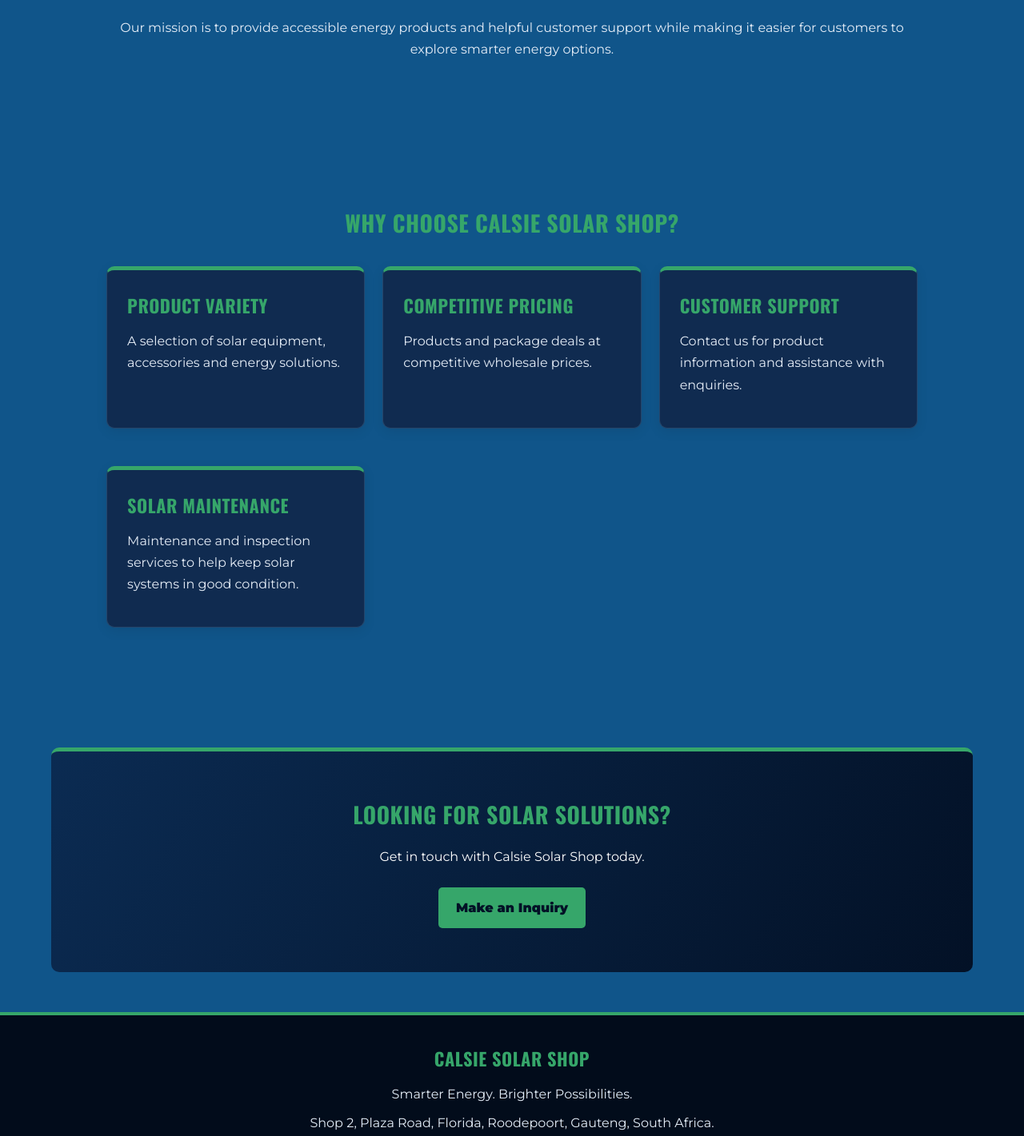
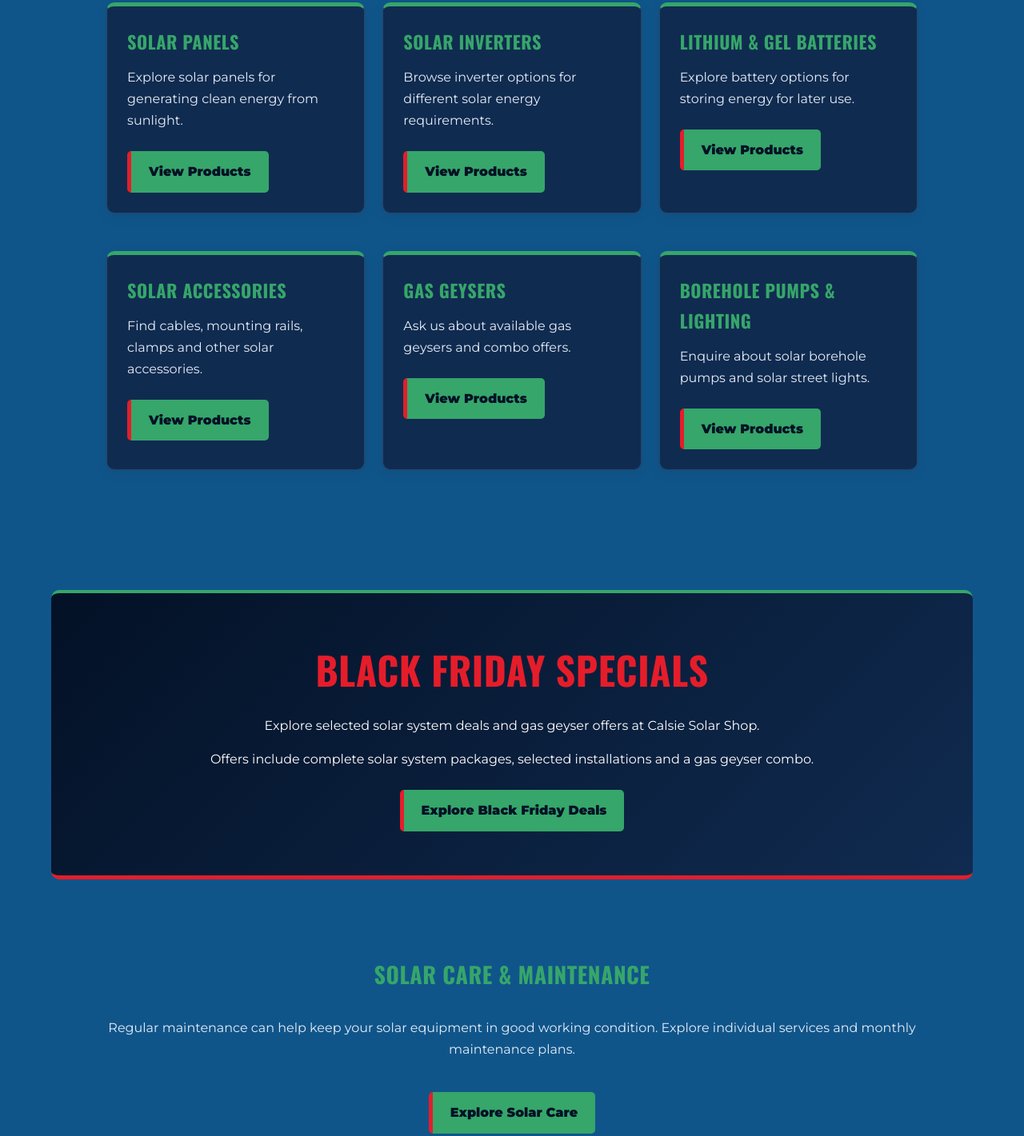
Before and after one commit to mtmotha1/calsie-solar, a plain HTML site: page index.html in a window 1280 px wide. Shown: the part 1063-2484 px from the top of the page at 80% size. Drawn offline with nearby package versions, Linux system fonts and the light colour scheme.

Commit message:
Update Calsie website

```diff
--- a/index.html
+++ b/index.html
@@ -3,8 +3,8 @@
 <head>
     <meta charset="UTF-8">
     <meta name="viewport" content="width=device-width, initial-scale=1.0">
-    <meta name="description" content="Learn more about Calsie Solar Shop and its solar energy products and services.">
-    <title>About Us | Calsie Solar Shop</title>
+    <meta name="description" content="Calsie Solar Shop supplies solar panels, inverters, batteries and energy solutions in Florida, Roodepoort.">
+    <title>Home | Calsie Solar Shop</title>
     <link rel="stylesheet" href="css/style.css">
 </head>
 <body>
@@ -23,8 +23,8 @@
 
 <nav class="main-navigation">
     <ul>
-        <li><a href="index.html">Home</a></li>
-        <li><a href="about.html" class="active">About Us</a></li>
+        <li><a href="index.html" class="active">Home</a></li>
+        <li><a href="about.html">About Us</a></li>
         <li><a href="products.html">Products</a></li>
         <li><a href="specials.html">Combos &amp; Specials</a></li>
         <li><a href="solar-care.html">Solar Care</a></li>
@@ -36,53 +36,81 @@
 <main>
 
     <section class="welcome-section">
-        <h1>About Calsie Solar Shop</h1>
-        <p>Smarter Energy. Brighter Possibilities.</p>
-        <p>Calsie Solar Shop focuses on supplying practical solar energy products and solutions. We aim to make alternative energy options more accessible to households, businesses and customers looking for energy equipment.</p>
+        <p class="hero-label">CALSIE SOLAR SHOP</p>
+        <h1>Power Your Home. Empower Your Future.</h1>
+        <p>Explore practical solar energy products, complete system packages and helpful maintenance services from Calsie Solar Shop.</p>
+
+        <div class="hero-buttons">
+            <a href="products.html" class="button-primary">Explore Products</a>
+            <a href="specials.html" class="button-light">View Specials</a>
+        </div>
     </section>
 
     <section class="featured-section">
-        <h2>Who We Are</h2>
-        <p>We supply a range of solar products and accessories, including solar panels, inverters, lithium batteries, gel batteries, cables and mounting equipment.</p>
-        <p>We also offer selected solar system packages, gas geysers and solar maintenance services to help customers explore solutions suited to their needs.</p>
+        <h2>Welcome to Calsie Solar Shop</h2>
+        <p>Power today and secure tomorrow with energy products designed to help you make smarter choices. Whether you are exploring solar for your home, business, farm or another application, our team can help you enquire about available products and packages.</p>
     </section>
 
     <section class="featured-section">
-        <h2>Our Mission</h2>
-        <p>Our mission is to provide accessible energy products and helpful customer support while making it easier for customers to explore smarter energy options.</p>
-    </section>
-
-    <section class="featured-section">
-        <h2>Why Choose Calsie Solar Shop?</h2>
+        <h2>Explore Our Products</h2>
 
         <div class="feature-grid">
 
             <article class="feature-card">
-                <h3>Product Variety</h3>
-                <p>A selection of solar equipment, accessories and energy solutions.</p>
+                <h3>Solar Panels</h3>
+                <p>Explore solar panels for generating clean energy from sunlight.</p>
+                <a href="products.html" class="button-primary">View Products</a>
             </article>
 
             <article class="feature-card">
-                <h3>Competitive Pricing</h3>
-                <p>Products and package deals at competitive wholesale prices.</p>
+                <h3>Solar Inverters</h3>
+                <p>Browse inverter options for different solar energy requirements.</p>
+                <a href="products.html" class="button-primary">View Products</a>
             </article>
 
             <article class="feature-card">
-                <h3>Customer Support</h3>
-                <p>Contact us for product information and assistance with enquiries.</p>
+                <h3>Lithium &amp; Gel Batteries</h3>
+                <p>Explore battery options for storing energy for later use.</p>
+                <a href="products.html" class="button-primary">View Products</a>
             </article>
 
             <article class="feature-card">
-                <h3>Solar Maintenance</h3>
-                <p>Maintenance and inspection services to help keep solar systems in good condition.</p>
+                <h3>Solar Accessories</h3>
+                <p>Find cables, mounting rails, clamps and other solar accessories.</p>
+                <a href="products.html" class="button-primary">View Products</a>
+            </article>
+
+            <article class="feature-card">
+                <h3>Gas Geysers</h3>
+                <p>Ask us about available gas geysers and combo offers.</p>
+                <a href="products.html" class="button-primary">View Products</a>
+            </article>
+
+            <article class="feature-card">
+                <h3>Borehole Pumps &amp; Lighting</h3>
+                <p>Enquire about solar borehole pumps and solar street lights.</p>
+                <a href="products.html" class="button-primary">View Products</a>
             </article>
 
         </div>
     </section>
 
+    <section class="promotion-section">
+        <h2>Black Friday Specials</h2>
+        <p>Explore selected solar system deals and gas geyser offers at Calsie Solar Shop.</p>
+        <p>Offers include complete solar system packages, selected installations and a gas geyser combo.</p>
+        <a href="specials.html#black-friday" class="button-primary">Explore Black Friday Deals</a>
+    </section>
+
+    <section class="featured-section">
+        <h2>Solar Care &amp; Maintenance</h2>
+        <p>Regular maintenance can help keep your solar equipment in good working condition. Explore individual services and monthly maintenance plans.</p>
+        <a href="solar-care.html" class="button-primary">Explore Solar Care</a>
+    </section>
+
     <section class="contact-cta">
-        <h2>Looking for Solar Solutions?</h2>
-        <p>Get in touch with Calsie Solar Shop today.</p>
+        <h2>Ready to Explore Your Solar Options?</h2>
+        <p>Contact Calsie Solar Shop for product information, package enquiries and assistance.</p>
         <a href="inquiry.html" class="button-light">Make an Inquiry</a>
     </section>
 
```
